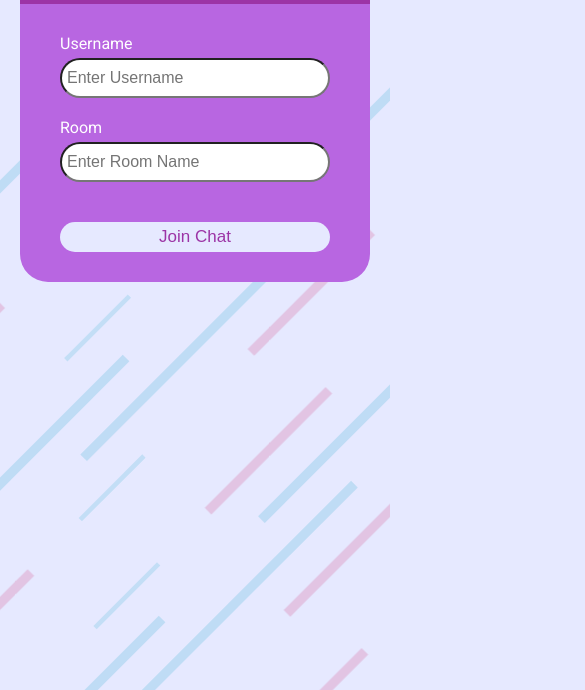
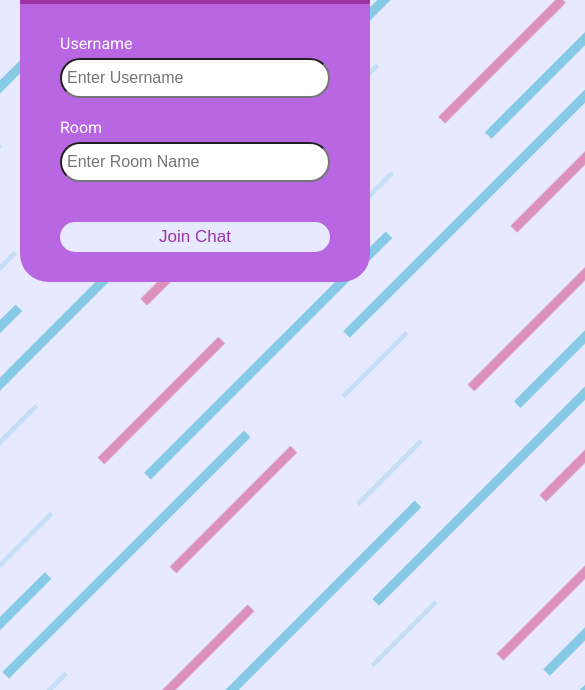
Before and after one commit to VaibhavSharma20/Chit-Chat, a website: page public/index.html in a window 390 px wide. Shown: the part 154-844 px from the top of the page, 585 px wide, since content can reach past the window. Drawn offline with Linux system fonts and the light colour scheme.

Commit message:
scaled background svg

```diff
--- a/public/css/bg-style.css
+++ b/public/css/bg-style.css
@@ -1,12 +1,15 @@
-#home-anim {
+
+#wrapper{
+  height: 100vh;
+}
+
+svg{
   position: absolute;
   top: 0px;
   right: 0px;
+  left: 0px;
   z-index: -1;
-  min-height: 100vh;
 }
-
-/* style="enable-background:new 0 0 1820 1080;" */
 
 #home {
   clip-path: url(#cache);
@@ -59,14 +62,21 @@
 
 @keyframes show {
   0% {
-    opacity: 0.15;
+    opacity: 0.35;
   }
 
   50% {
-    opacity: 0.2;
+    opacity: 0.5;
   }
 
   100% {
-    opacity: 0.15;
+    opacity: 0.35;
   }
 }
+
+@media (max-width: 700px){
+  svg{
+    width: auto;
+    height: 100vh;
+  }
+}
--- a/public/index.html
+++ b/public/index.html
@@ -12,8 +12,7 @@
 </head>
 
 <body class="scrol">
-	<svg version="1.1" id="home-anim" xmlns="http://www.w3.org/2000/svg" xmlns:xlink="http://www.w3.org/1999/xlink"
-		x="0px" y="0px" viewBox="0 0 1820 1080" style="enable-background:new 0 0 1820 1080;" xml:space="preserve">
+	<svg id="home-anim" viewBox="0 0 1920 1080" >
 
 		<g id="home">
 			<defs>
```
Also changed, not shown: public/chat.html (+1 -3 lines).
